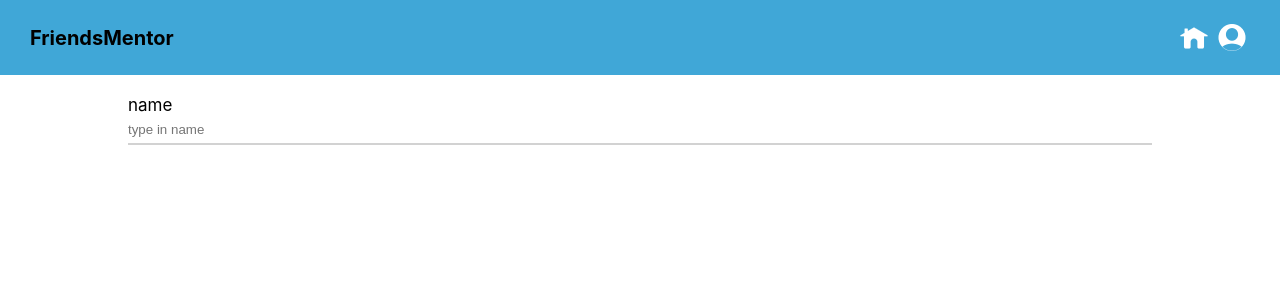
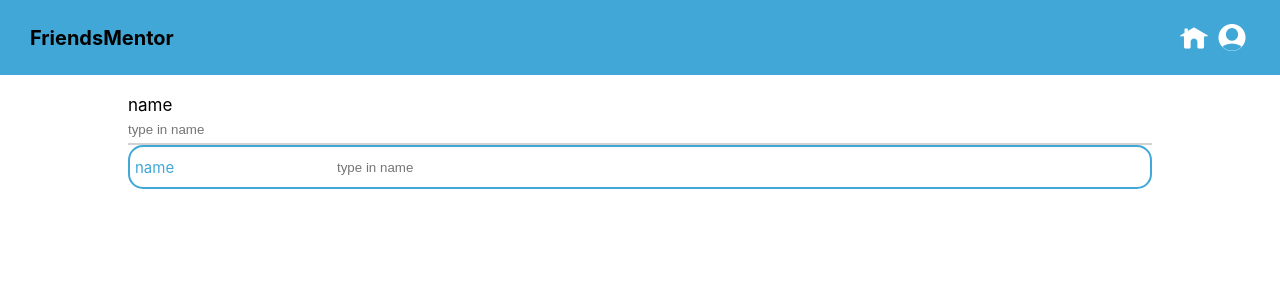
Before and after one commit to 2ood/friends-tutor, a React (Create React App) app in the folder frontend/: page / in a window 1280 px wide. Shown: the top 300 px of the page. Built offline with nearby package versions, Linux system fonts and the light colour scheme.

Commit message:
feat(component) : made HorizontalInput(#1)

```diff
--- a/frontend/src/components/Components.jsx
+++ b/frontend/src/components/Components.jsx
@@ -1,5 +1,6 @@
 import Topbar from "components/TopBar";
 import VerticalInput from "components/VerticalInput";
+import HorizontalInput from "components/HorizontalInput";
 import MainBodyFrame from "components/MainBodyFrame";
 
-export {Topbar,VerticalInput,MainBodyFrame};
+export {Topbar,VerticalInput,HorizontalInput,MainBodyFrame};
--- /dev/null
+++ b/frontend/src/components/HorizontalInput.jsx
@@ -0,0 +1,12 @@
+import * as Styled from "styles/ComponentStyles";
+
+function HorizontalInput(props){
+    return (
+        <Styled.HorizontalInput>
+            <label>{props.label}</label>
+            <Styled.NoBorderInput type={props.type} placeholder={props.placeholder} />
+        </Styled.HorizontalInput>
+    );
+}
+
+export default HorizontalInput;
--- a/frontend/src/styles/ComponentStyles.jsx
+++ b/frontend/src/styles/ComponentStyles.jsx
@@ -30,6 +30,32 @@ const UnderlinedInput = styled.input`
     border : none;
     outline : none;
     border-bottom : 2px var(--gray1) solid;
+`;
+
+//HorizontalInput.jsx
+const HorizontalInput = styled.div`
+    display : inline-grid;
+    width  :100%;
+    min-height : 40px;
+    padding : var(--round-border-padding);
+    grid-template : 1fr /1fr 4fr;
+    border : var(--default-border-size) var(--primary-color) solid;
+    border-radius : var(--default-border-radius);
+
+    label {
+        display : inline-flex;
+        color : var(--primary-color);
+        font-size : var(--font-size-h3);
+        align-items : center;
+    }
+`;
+
+const NoBorderInput = styled.input`
+    display : inline-flex;
+    height : var(--input-height);
+    border : none;
+    outline : none;
+    align-items : center;
 `;
 
 //Topbar.jsx
@@ -91,6 +117,7 @@ const Log = styled.textarea`
 `;
 
 export {MainBodyFrame};
+export {HorizontalInput, NoBorderInput};
 export {VerticalInput, UnderlinedInput};
 export {Topbar, NavButton};
 export {Wrapper, Input, Log};
--- a/frontend/src/styles/style.bootstrap.css
+++ b/frontend/src/styles/style.bootstrap.css
@@ -22,7 +22,9 @@
     --body-padding-top : 20px;
 
     --outmost-padding : min(5vw,30px);
-
+    --default-border-size : 2px;
+    --default-border-radius : 15px;
+    --round-border-padding : 5px;
 }
 
 * {
--- a/frontend/src/util/TestPage.jsx
+++ b/frontend/src/util/TestPage.jsx
@@ -8,6 +8,7 @@ function TestPage(){
         <Component.Topbar />
         <styled.MainBodyFrame>
             <Component.VerticalInput type="text" placeholder="type in name" label="name"></Component.VerticalInput>
+            <Component.HorizontalInput type="text" placeholder="type in name" label="name"></Component.HorizontalInput>
         </styled.MainBodyFrame>
     </>);
 }
```
